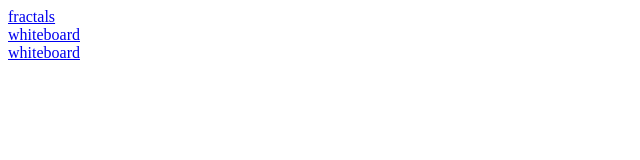
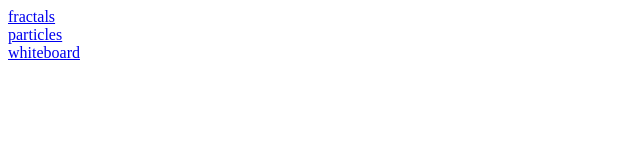
Before and after one commit to fnvir/random, a plain HTML site: page index.html in a window 1280 px wide. Shown: the full height of the page, 0-640 px from the left. Drawn offline with Linux system fonts and the light colour scheme.

Commit message:
Update index.html

```diff
--- a/index.html
+++ b/index.html
@@ -10,7 +10,7 @@
     <div>
         <a href="fractals/index.html">fractals</a>
         <br>
-        <a href="particles/index.html">whiteboard</a>
+        <a href="particles/index.html">particles</a>
         <br>
         <a href="whiteboard/index.html">whiteboard</a>
     </div>
```
